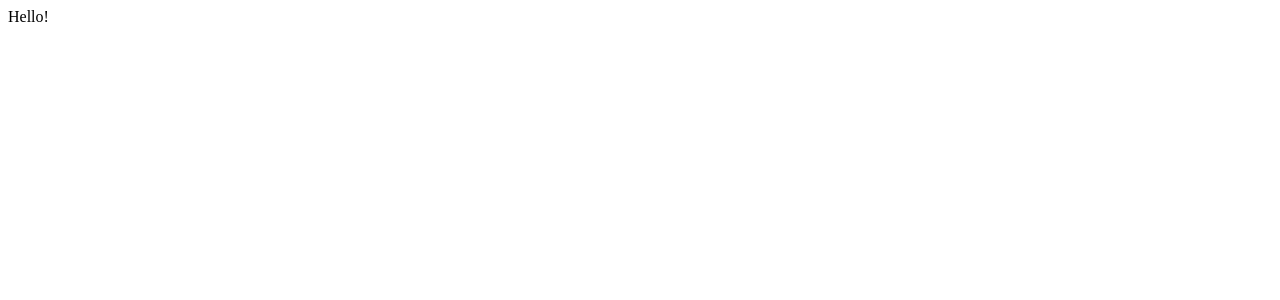
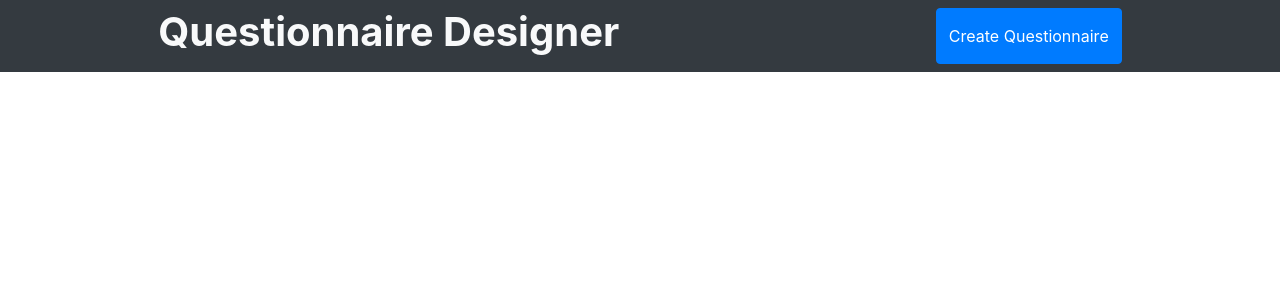
Before and after one commit to Artezio/SURVEYBUILDER, a React (Create React App) app in the folder packages/designer/: page / in a window 1280 px wide. Shown: the top 300 px of the page. Built offline with nearby package versions, Linux system fonts and the light colour scheme.

Commit message:
feat: base layout
BaseLayout created
additions: webpack-dev-server configured
css loader connected

task ARTFORMS-5

```diff
--- a/packages/designer/src/components/BaseLayout.tsx
+++ b/packages/designer/src/components/BaseLayout.tsx
@@ -1,10 +1,17 @@
 import React from 'react';
+import '../../../../node_modules/bootstrap/dist/css/bootstrap.css';
 
 export class BaseLayout extends React.Component {
     render() {
-        return <div>
-            Hello!
-        </div>
+        return <React.Fragment>
+            <div className="menu d-flex justify-content-around py-2 bg-dark text-light ">
+                <h1 className="font-weight-bold">Questionnaire Designer</h1>
+                <button className="btn btn-primary ">Create Questionnaire</button>
+            </div>
+            <div className="main-container container my-5">
+
+            </div>
+        </React.Fragment>
     }
 }
 
--- a/packages/designer/webpack.config.js
+++ b/packages/designer/webpack.config.js
@@ -13,12 +13,21 @@ module.exports = {
     },
     module: {
         rules: [
-            { test: /\.tsx?$/, loader: "awesome-typescript-loader" }
+            { test: /\.tsx?$/, loader: "awesome-typescript-loader" },
+            {
+                test: /\.css$/,
+                use: ['style-loader', 'css-loader'],
+            },
         ]
     },
     plugins: [
         new HtmlWebpackPlugin({
             template: path.resolve(__dirname, 'public/index.html')
         })
-    ]
+    ],
+    devServer: {
+        contentBase: path.resolve(__dirname, '/dist'),
+        host: 'localhost',
+        port: '8080',
+    }
 }
```
Also changed, not shown: packages/designer/package.json (+6 -2 lines), 1 other file (tests, documents, lock files or other folders).
